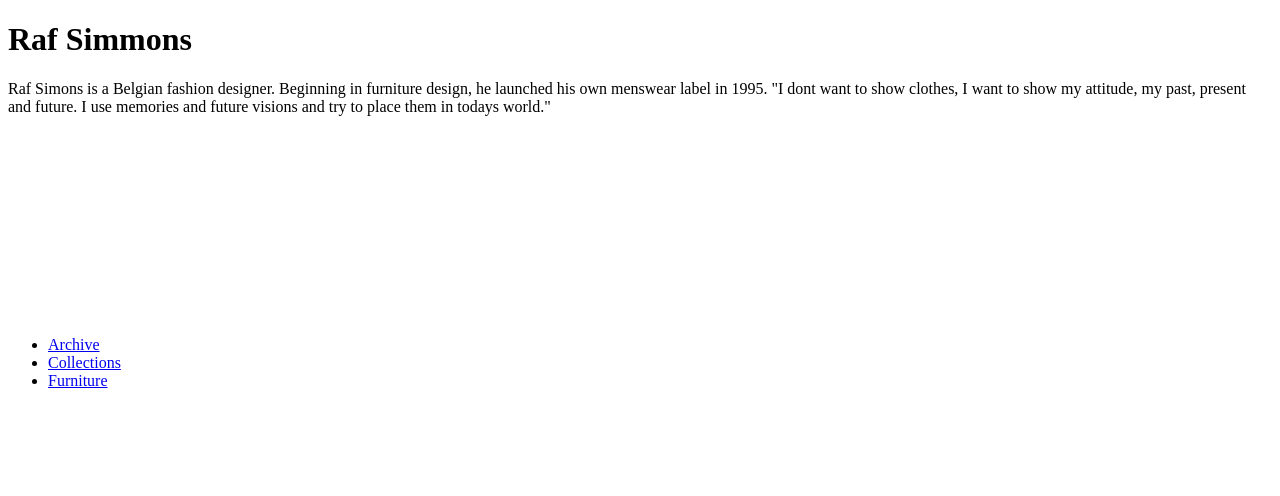
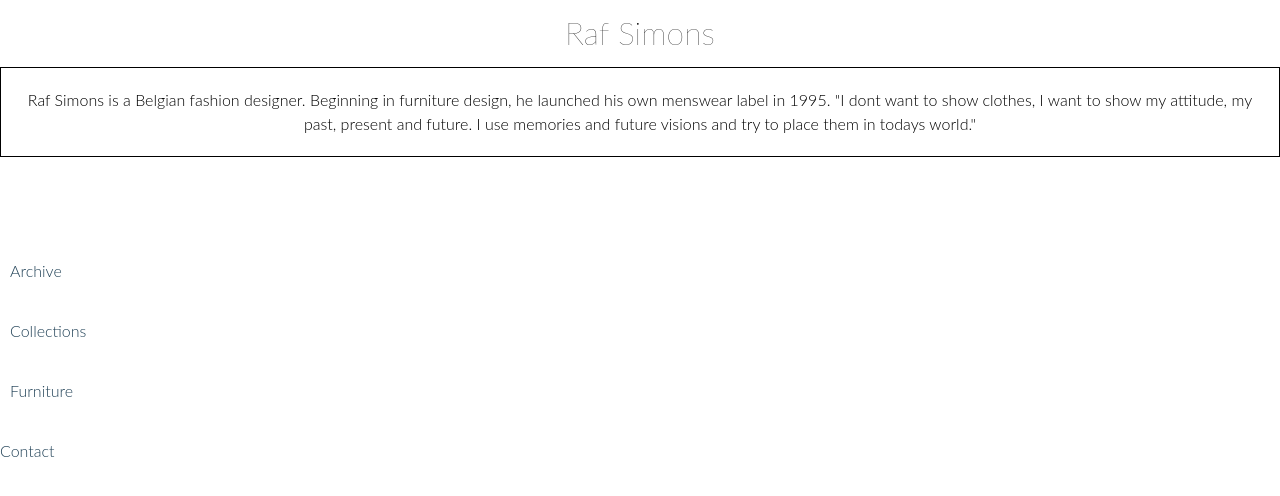
Before and after one commit to michaeladams01/Raf-Simons, a plain HTML site: page raf.html in a window 1280 px wide. Drawn offline with Linux system fonts and the light colour scheme.

Commit message:
updated files

```diff
--- a/main.css
+++ b/main.css
@@ -0,0 +1,78 @@
+html, body{
+  min-height: 100%;
+  display: flex;
+  flex-direction: column;
+  font-weight: 300;
+  line-height: 1.5em;
+}
+
+body{
+  font-family: 'Lato', sans-serif;
+  background-image: url();
+  background-position: center top;
+  background-size: cover;
+  margin: 0;
+}
+
+.page-title{
+  text-align: center;
+  font-weight: 100;
+}
+
+.page-description{
+  border: 1px solid black;
+  text-align: center;
+  padding: 20px;
+}
+
+.gallery{
+  display: flex;
+  flex-wrap: wrap;
+  justify-content: center;
+}
+
+.gallery-item{
+  margin: 10px;
+}
+
+.gallery-item .thumbnail {
+
+}
+
+/* FOOTER NAVIGATION */
+
+nav {
+  background-color: #FFF;
+}
+
+nav li {
+  margin: 0;
+  padding: 0 10px;
+}
+
+nav ul {
+  display: inline;
+}
+
+.contact-btn {
+
+}
+
+.contact-btn a {
+  margin-right: 30px;
+  padding: 8px 18px;
+  border: 1px solid #204156;
+
+}
+
+.contact-btn a:active {
+  position: relative;
+  bottom: 2px;
+}
+
+nav a {
+  height: 60px;
+  line-height: 60px;
+  color: #204156;
+  text-decoration: none;
+}
--- a/raf.html
+++ b/raf.html
@@ -7,7 +7,7 @@
   </head>
   <body>
     <header>
-      <h1 class="page-title">Raf Simmons</h1>
+      <h1 class="page-title">Raf Simons</h1>
       <p class="page-description"> Raf Simons is a Belgian fashion designer.
         Beginning in furniture design, he launched his own menswear label in 1995.
         "I dont want to show clothes, I want to show my attitude, my past, present
@@ -39,6 +39,9 @@
         <li><a href="#">Collections</a></li>
         <li><a href="#">Furniture</a></li>
       </ul>
+      <div class="btn">
+        <a href="#">Contact</a>
+      </div>
     </nav>
   </body>
 </html>
```
